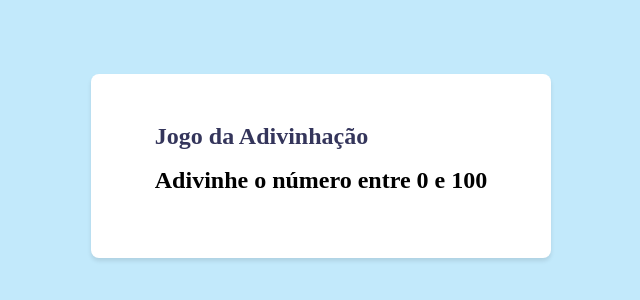
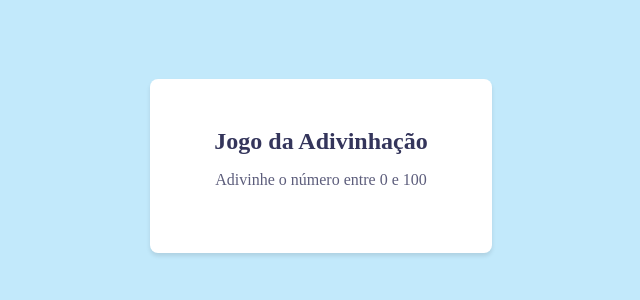
Before and after one commit to alexandrecabraldev/Jogo-Adivinhacao, a React (Vite) app: page / in a window 1280 px wide. Shown: the part 234-534 px from the top of the page, without its empty margins (319-959 px from the left). Built offline with nearby package versions, Linux system fonts and the light colour scheme.

Commit message:
add subtitle

```diff
--- a/src/components/Subtitle.tsx
+++ b/src/components/Subtitle.tsx
@@ -6,6 +6,14 @@ interface SubtitleProps{
 
 export function Subtitle({children}:SubtitleProps){
     return(
-        <h2>{children}</h2>
+        <TitleTwo>{children}</TitleTwo>
     );
 }
+
+const TitleTwo = styled.h2`
+    color: ${props=>props.theme.title};
+    opacity: 0.8;
+    font-size: 1rem;
+    font-weight: 400;
+    text-align: center;
+`;
--- a/src/components/Title.tsx
+++ b/src/components/Title.tsx
@@ -19,4 +19,5 @@ const TitleText = styled.h1`
     font-weight: 600;
     line-height: 1.8rem;
     margin-bottom: 1rem;
+    text-align: center;
 `
```
